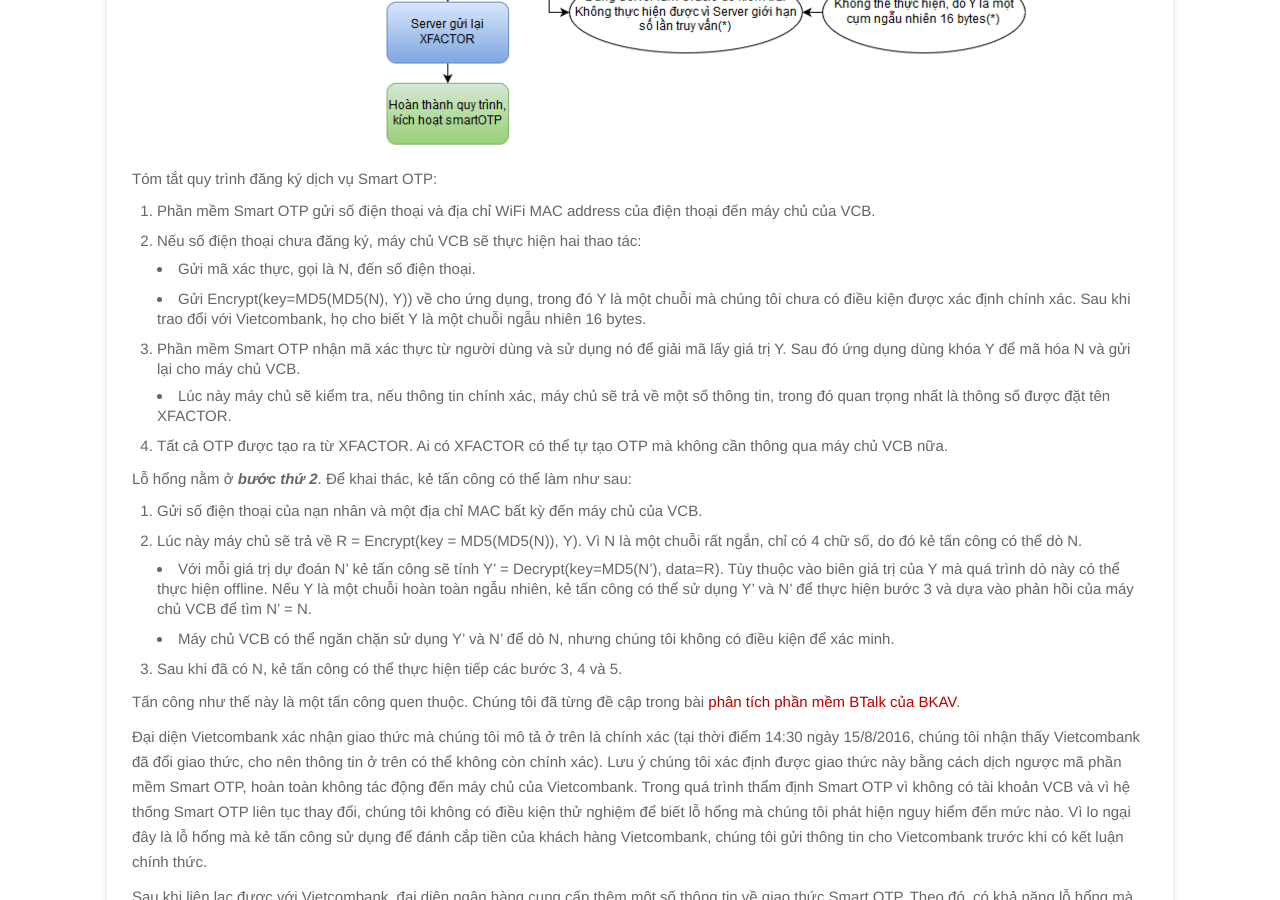
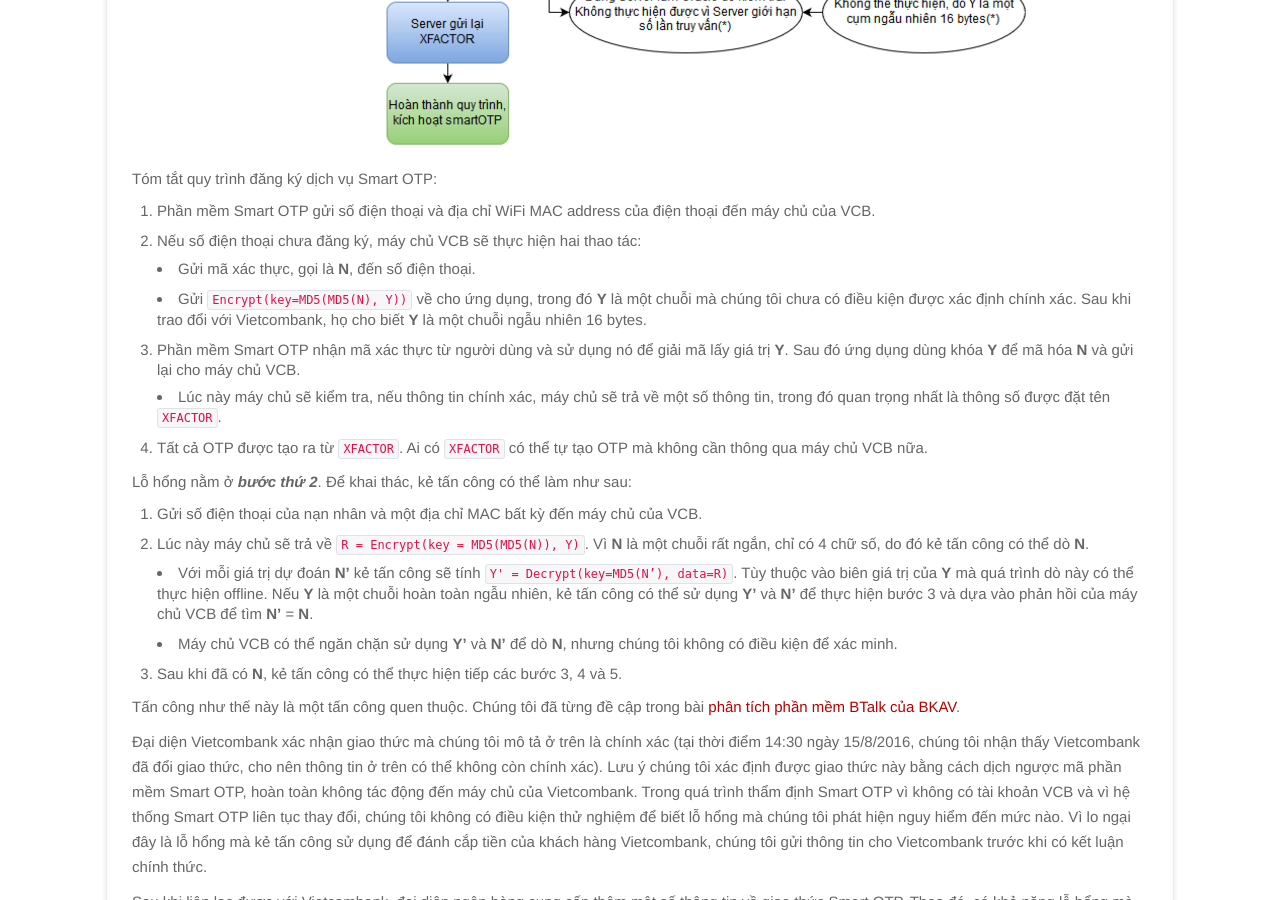
Before and after one commit to VNSECURITY/vnsecurity.github.io, a Jekyll site: the page built from _posts/2016-08-13-Ve-su-vu-khach-hang-Vietcombank-bi-mat-tien.md, in a window 1280 px wide and 900 px high, scrolled down 2451 px. Built offline with Jekyll 4.4.1, drawn with Linux system fonts in a browser that asks for light colours; comment, search, counter and statistics services are not loaded.

```diff
--- a/_posts/2016-08-13-Ve-su-vu-khach-hang-Vietcombank-bi-mat-tien.md
+++ b/_posts/2016-08-13-Ve-su-vu-khach-hang-Vietcombank-bi-mat-tien.md
@@ -58,19 +58,19 @@ Tóm tắt quy trình đăng ký dịch vụ Smart OTP:
 
 1. Phần mềm Smart OTP gửi số điện thoại và địa chỉ WiFi MAC address của điện thoại đến máy chủ của VCB.
 2. Nếu số điện thoại chưa đăng ký, máy chủ VCB sẽ thực hiện hai thao tác:
-  * Gửi mã xác thực, gọi là N, đến số điện thoại.
-  * Gửi Encrypt(key=MD5(MD5(N), Y)) về cho ứng dụng, trong đó Y là một chuỗi mà chúng tôi chưa có điều kiện được xác định chính xác. Sau khi trao đổi với Vietcombank, họ cho biết Y là một chuỗi ngẫu nhiên 16 bytes.
-3. Phần mềm Smart OTP nhận mã xác thực từ người dùng và sử dụng nó để giải mã lấy giá trị Y. Sau đó ứng dụng dùng khóa Y để mã hóa N và gửi lại cho máy chủ VCB.
-  * Lúc này máy chủ sẽ kiểm tra, nếu thông tin chính xác, máy chủ sẽ trả về một số thông tin, trong đó quan trọng nhất là thông số được đặt tên XFACTOR.
-4. Tất cả OTP được tạo ra từ XFACTOR. Ai có XFACTOR có thể tự tạo OTP mà không cần thông qua máy chủ VCB nữa.
+  * Gửi mã xác thực, gọi là **N**, đến số điện thoại.
+  * Gửi `Encrypt(key=MD5(MD5(N), Y))` về cho ứng dụng, trong đó **Y** là một chuỗi mà chúng tôi chưa có điều kiện được xác định chính xác. Sau khi trao đổi với Vietcombank, họ cho biết **Y** là một chuỗi ngẫu nhiên 16 bytes.
+3. Phần mềm Smart OTP nhận mã xác thực từ người dùng và sử dụng nó để giải mã lấy giá trị **Y**. Sau đó ứng dụng dùng khóa **Y** để mã hóa **N** và gửi lại cho máy chủ VCB.
+  * Lúc này máy chủ sẽ kiểm tra, nếu thông tin chính xác, máy chủ sẽ trả về một số thông tin, trong đó quan trọng nhất là thông số được đặt tên `XFACTOR`.
+4. Tất cả OTP được tạo ra từ `XFACTOR`. Ai có `XFACTOR` có thể tự tạo OTP mà không cần thông qua máy chủ VCB nữa.
 
 Lỗ hổng nằm ở ***bước thứ 2***. Để khai thác, kẻ tấn công có thể làm như sau:
 
 1. Gửi số điện thoại của nạn nhân và một địa chỉ MAC bất kỳ đến máy chủ của VCB.
-2. Lúc này máy chủ sẽ trả về R = Encrypt(key = MD5(MD5(N)), Y). Vì N là một chuỗi rất ngắn, chỉ có 4 chữ số, do đó kẻ tấn công có thể dò N.
-  * Với mỗi giá trị dự đoán N' kẻ tấn công sẽ tính Y' = Decrypt(key=MD5(N’), data=R). Tùy thuộc vào biên giá trị của Y mà quá trình dò này có thể thực hiện offline. Nếu Y là một chuỗi hoàn toàn ngẫu nhiên, kẻ tấn công có thể sử dụng Y' và N' để thực hiện bước 3 và dựa vào phản hồi của máy chủ VCB để tìm N' = N.
-  * Máy chủ VCB có thể ngăn chặn sử dụng Y' và N' để dò N, nhưng chúng tôi không có điều kiện để xác minh.
-3. Sau khi đã có N, kẻ tấn công có thể thực hiện tiếp các bước 3, 4 và 5.
+2. Lúc này máy chủ sẽ trả về `R = Encrypt(key = MD5(MD5(N)), Y)`. Vì **N** là một chuỗi rất ngắn, chỉ có 4 chữ số, do đó kẻ tấn công có thể dò **N**.
+  * Với mỗi giá trị dự đoán **N'** kẻ tấn công sẽ tính `Y' = Decrypt(key=MD5(N’), data=R)`. Tùy thuộc vào biên giá trị của **Y** mà quá trình dò này có thể thực hiện offline. Nếu **Y** là một chuỗi hoàn toàn ngẫu nhiên, kẻ tấn công có thể sử dụng **Y'** và **N'** để thực hiện bước 3 và dựa vào phản hồi của máy chủ VCB để tìm **N'** = **N**.
+  * Máy chủ VCB có thể ngăn chặn sử dụng **Y'** và **N'** để dò **N**, nhưng chúng tôi không có điều kiện để xác minh.
+3. Sau khi đã có **N**, kẻ tấn công có thể thực hiện tiếp các bước 3, 4 và 5.
 
 Tấn công như thế này là một tấn công quen thuộc. Chúng tôi đã từng đề cập trong bài [phân tích phần mềm BTalk của BKAV](http://www.vnsecurity.net/news/2014/05/06/btalk-part-1.html).
 
```
